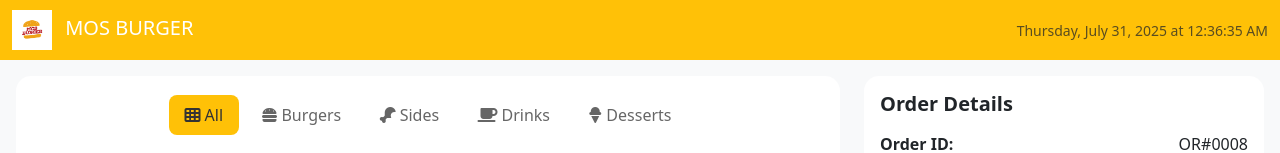
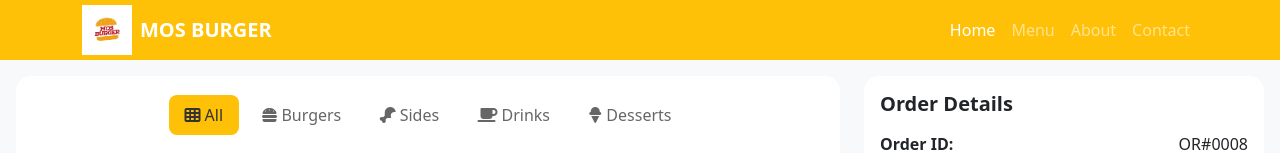
Before and after one commit to sahanbimsara/My-Shop, a plain HTML site: page order.html in a window 1280 px wide. Shown: the top 153 px of the page. Drawn offline with nearby package versions, Linux system fonts and the light colour scheme; some packages are replaced by stand-ins of ours; a script that the page names is missing.

Commit message:
feat : navbar

```diff
--- a/JS/order.js
+++ b/JS/order.js
@@ -310,7 +310,12 @@
             `;
             document.body.appendChild(modal);
             attachCustomerAutoFill();
+
+
+
         }
+
+
 
         // Initialize
         updateDateTime();
--- a/order.html
+++ b/order.html
@@ -9,18 +9,39 @@
     <Link rel="stylesheet" href="CSS/order-style.css">
 </head>
 <body>
-    <!-- Navigation -->
     <nav class="navbar navbar-expand-lg navbar-dark bg-warning">
-        <div class="container-fluid">
-            <div class="navbar-brand">
-                <img src="IMG/Black & Yellow.png" alt="Logo" height="40" class="me-2">
-                <span>MOS BURGER</span>
-            </div>
-            <div class="text-center">
-                <div id="current-date" class="text-muted small"></div>
-            </div>
-        </div>
-    </nav>
+  <div class="container">
+    <!-- Brand -->
+    <a class="navbar-brand d-flex align-items-center" href="#">
+      <img src="IMG/Black & Yellow.png" alt="Logo" height="50" />
+      <span class="ms-2 fw-bold">MOS BURGER</span>
+    </a>
+
+    <!-- Hamburger Button -->
+    <button class="navbar-toggler" type="button" data-bs-toggle="collapse" data-bs-target="#navbarNav"
+      aria-controls="navbarNav" aria-expanded="false" aria-label="Toggle navigation">
+      <span class="navbar-toggler-icon"></span>
+    </button>
+
+    <!-- Menu Items -->
+    <div class="collapse navbar-collapse justify-content-end" id="navbarNav">
+      <ul class="navbar-nav">
+        <li class="nav-item">
+          <a class="nav-link active" aria-current="page" href="#top">Home</a>
+        </li>
+        <li class="nav-item">
+          <a class="nav-link" href="#">Menu</a>
+        </li>
+        <li class="nav-item">
+          <a class="nav-link" href="#about">About</a>
+        </li>
+        <li class="nav-item">
+          <a class="nav-link" href="#contact">Contact</a>
+        </li>
+      </ul>
+    </div>
+  </div>
+</nav>
 
     <!-- Main Content -->
     <div class="main-container">
```
Also changed, not shown: login.html (+0 -1 lines).
